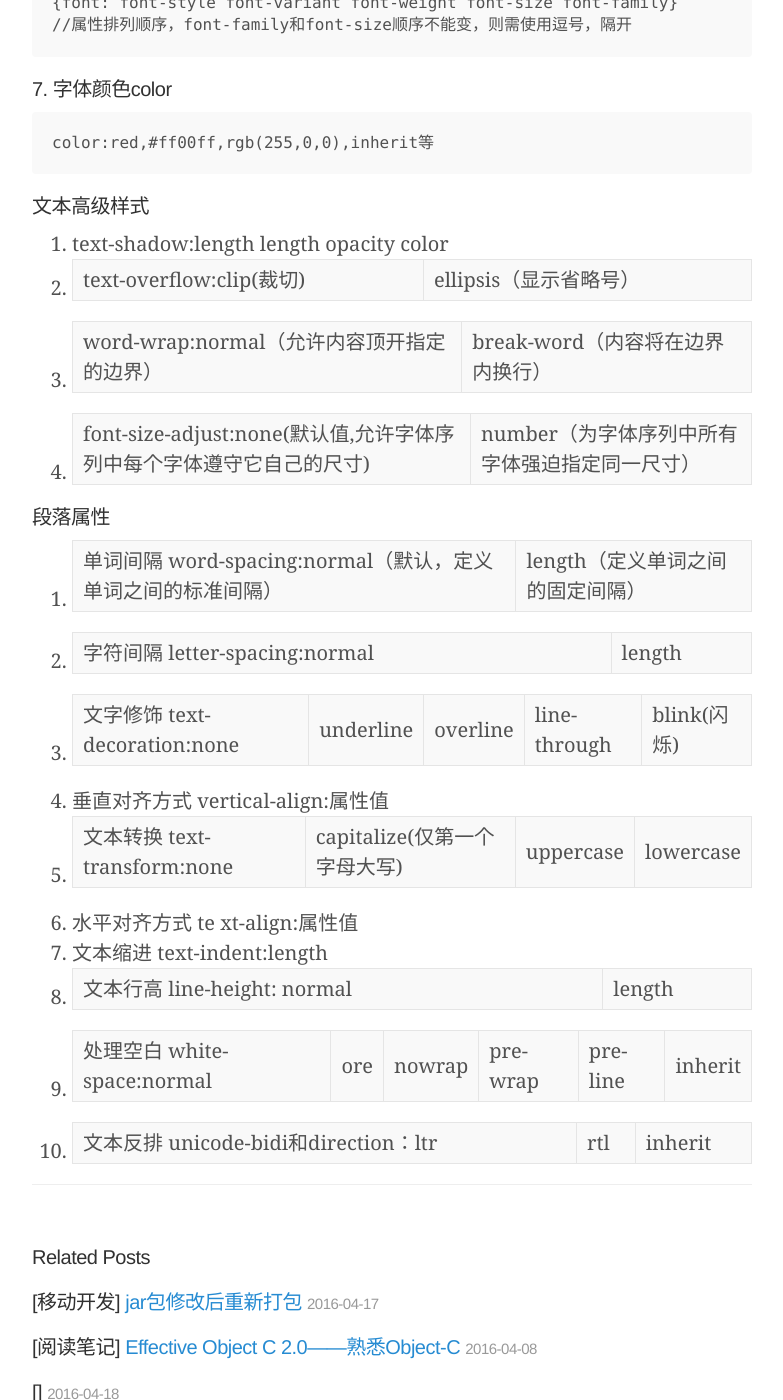
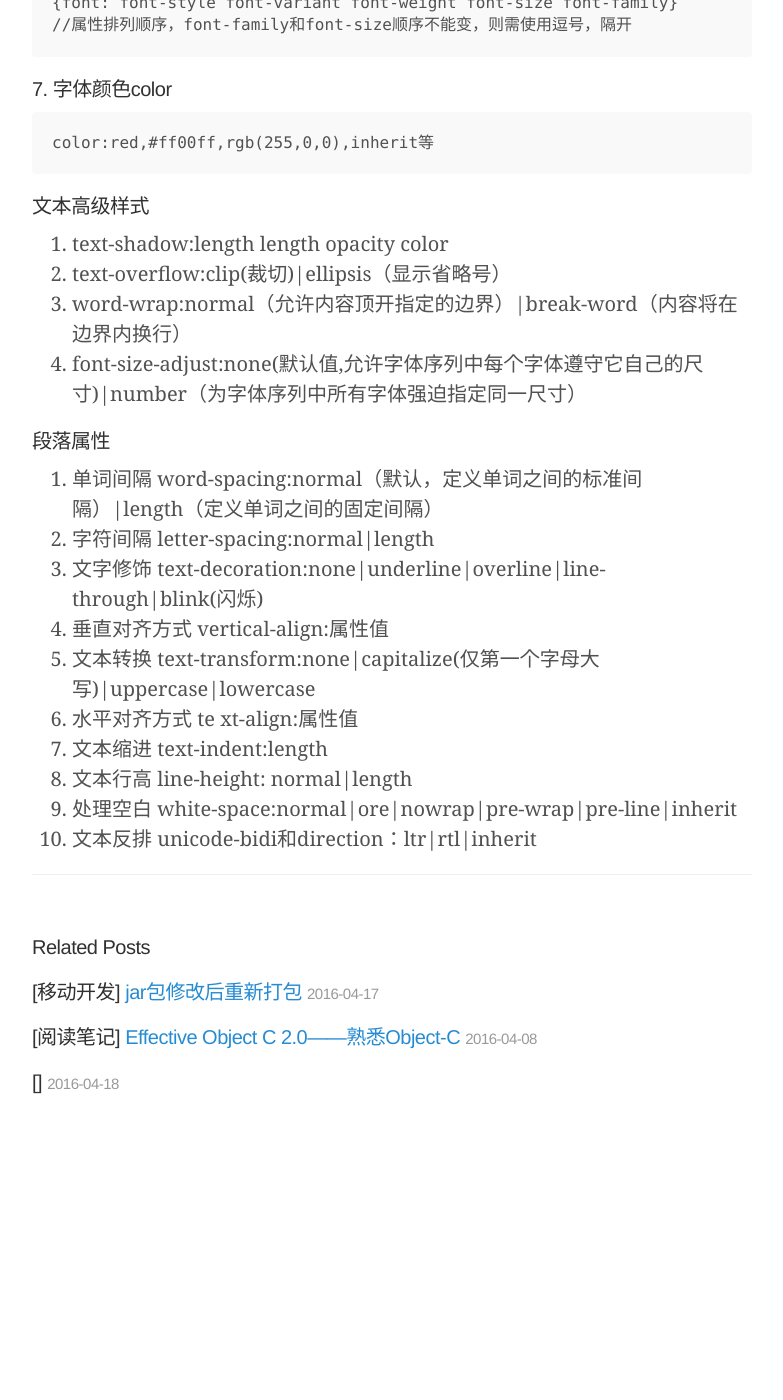
Before and after one commit to gaoyan10/gaoyan10.github.io, a Jekyll site: the page built from _posts/2016-02-17-css字体属性.md, in a window 1280 px wide and 1400 px high, scrolled down 1008 px. Shown: the whole window, without its empty margins (248-1031 px from the left). Built offline with Jekyll 4.4.1, drawn with Linux system fonts in a browser that asks for light colours; some web fonts are replaced; comment, search, counter and statistics services are not loaded; after the commit the page ends 2163 px from its top, so only the background shows below that.

Commit message:
fix syntax

```diff
--- a/_posts/2016-02-17-css字体属性.md
+++ b/_posts/2016-02-17-css字体属性.md
@@ -56,19 +56,19 @@ color:red,#ff00ff,rgb(255,0,0),inherit等
 #### 文本高级样式
 
 1. text-shadow:length length opacity color
-2. text-overflow:clip(裁切)|ellipsis（显示省略号）
-3. word-wrap:normal（允许内容顶开指定的边界）|break-word（内容将在边界内换行）
-4. font-size-adjust:none(默认值,允许字体序列中每个字体遵守它自己的尺寸)|number（为字体序列中所有字体强迫指定同一尺寸）
+2. text-overflow:clip(裁切)\|ellipsis（显示省略号）
+3. word-wrap:normal（允许内容顶开指定的边界）\|break-word（内容将在边界内换行）
+4. font-size-adjust:none(默认值,允许字体序列中每个字体遵守它自己的尺寸)\|number（为字体序列中所有字体强迫指定同一尺寸）
 
 #### 段落属性
 
-1. 单词间隔 word-spacing:normal（默认，定义单词之间的标准间隔）|length（定义单词之间的固定间隔）
-2. 字符间隔 letter-spacing:normal|length
-3. 文字修饰 text-decoration:none|underline|overline|line-through|blink(闪烁)
+1. 单词间隔 word-spacing:normal（默认，定义单词之间的标准间隔）\|length（定义单词之间的固定间隔）
+2. 字符间隔 letter-spacing:normal\|length
+3. 文字修饰 text-decoration:none\|underline\|overline\|line-through\|blink(闪烁)
 4. 垂直对齐方式 vertical-align:属性值
-5. 文本转换 text-transform:none|capitalize(仅第一个字母大写)|uppercase|lowercase
+5. 文本转换 text-transform:none\|capitalize(仅第一个字母大写)\|uppercase\|lowercase
 6. 水平对齐方式 te xt-align:属性值
 7. 文本缩进 text-indent:length
-8. 文本行高 line-height: normal|length
-9. 处理空白 white-space:normal|ore|nowrap|pre-wrap|pre-line|inherit
-10. 文本反排 unicode-bidi和direction：ltr|rtl|inherit
+8. 文本行高 line-height: normal\|length
+9. 处理空白 white-space:normal\|ore\|nowrap\|pre-wrap\|pre-line\|inherit
+10. 文本反排 unicode-bidi和direction：ltr\|rtl\|inherit
```
Also changed, not shown: _posts/2016-03-28-activity声明周期.md (+1 -1 lines).
